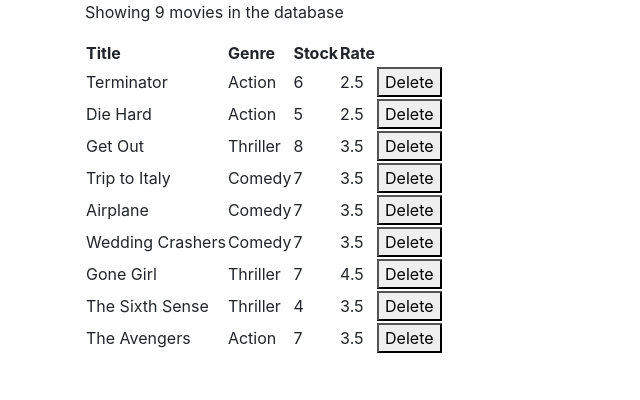
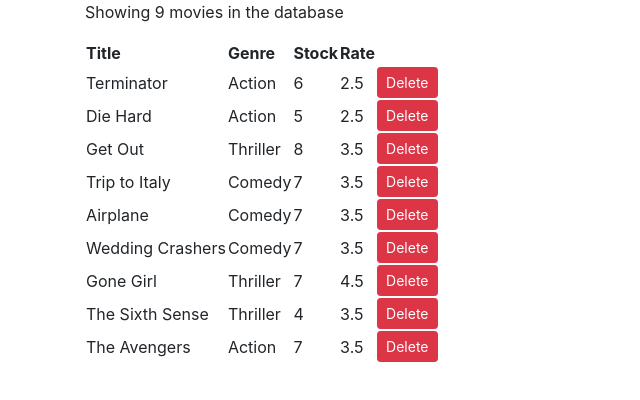
Before and after one commit to TheLuckyMojo/vidly, a React (Create React App) app: page / in a window 1280 px wide. Shown: the top 400 px of the page, without its empty margins (0-640 px from the left). Built offline with nearby package versions, Linux system fonts and the light colour scheme.

Commit message:
Mosh suggestion: button style

```diff
--- a/src/components/movies.jsx
+++ b/src/components/movies.jsx
@@ -31,7 +31,10 @@
                 <td>{movie.numberInStock}</td>
                 <td>{movie.dailyRentalRate}</td>
                 <td>
-                  <button onClick={() => this.handleDelete(movie)}>
+                  <button
+                    onClick={() => this.handleDelete(movie)}
+                    className='btn btn-danger btn-sm'
+                  >
                     Delete
                   </button>
                 </td>
```
